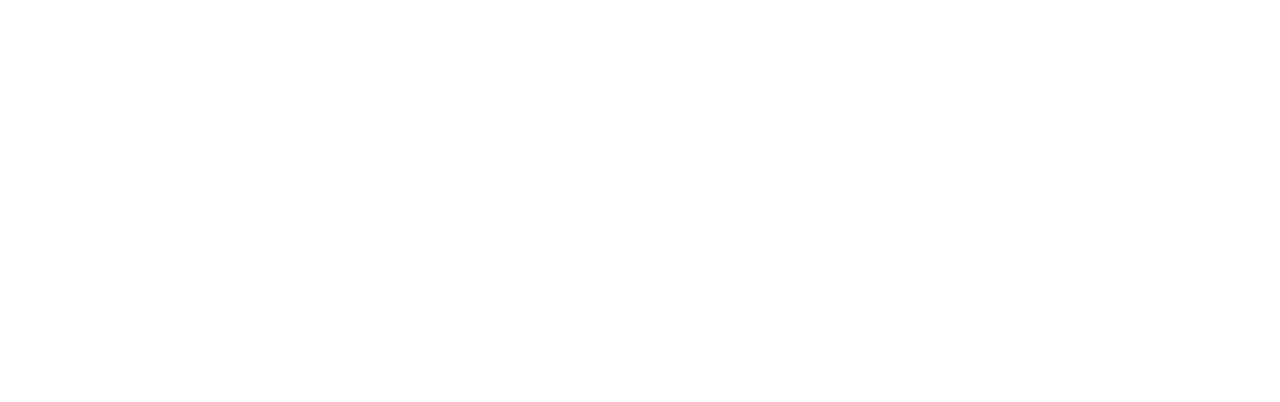
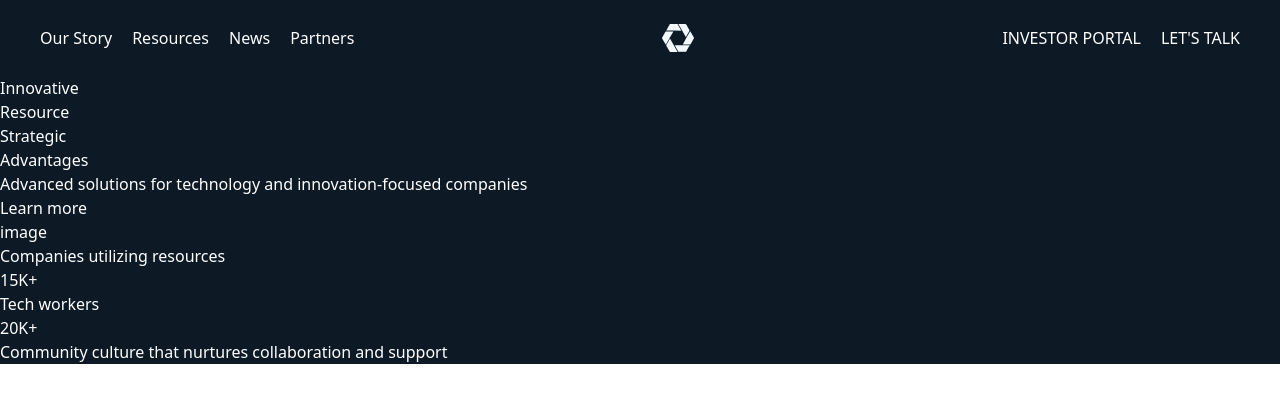
Before and after one commit to KonferCA/SPUR-Landing, a React (Vite) app: page / in a window 1280 px wide. Shown: the top 402 px of the page. Built offline with nearby package versions, Linux system fonts and the light colour scheme.

Commit message:
[create] basic hero section

```diff
--- /dev/null
+++ b/src/components/sections/Hero.section.tsx
@@ -0,0 +1,39 @@
+const HeroSection: React.FC = () => {
+  return (
+    <div>
+      <section>
+        {/* 4 Headers */}
+        <div>
+          <h1>Innovative</h1>
+          <h1>Resource</h1>
+        </div>
+        <div>
+          <h1>Strategic</h1>
+          <h1>Advantages</h1>
+        </div>
+        {/* Stats and Building */}
+        <div>
+          {/* subdiv: left callout */}
+          <div>
+            <p>
+              Advanced solutions for technology and innovation-focused companies
+            </p>
+            <button>Learn more</button>
+          </div>
+          {/* subdiv: building image*/}
+          <div>image</div>
+          {/* subdiv: right stats */}
+          <div>
+            <p>Companies utilizing resources</p>
+            <h2>15K+</h2>
+            <p>Tech workers</p>
+            <h2>20K+</h2>
+            <p>Community culture that nurtures collaboration and support</p>
+          </div>
+        </div>
+      </section>
+    </div>
+  );
+};
+
+export { HeroSection };
--- a/src/pages/Landing.tsx
+++ b/src/pages/Landing.tsx
@@ -1,11 +1,14 @@
-const Landing = () => {
-    return (
-        <div>
-            <h1 className="text-3xl font-bold underline">
-                Landing
-            </h1>
-        </div>
-    );
+import { Navbar, HeroSection } from "@components";
+
+const Landing: React.FC = () => {
+  return (
+    <div className="bg-[#0D1A26] transition ease-in">
+      <Navbar />
+      <main>
+        <HeroSection />
+      </main>
+    </div>
+  );
 };
 
 export { Landing };
```
Also changed, not shown: src/components/index.ts (+7 -0 lines), src/assets/spurBuilding.png (added).
